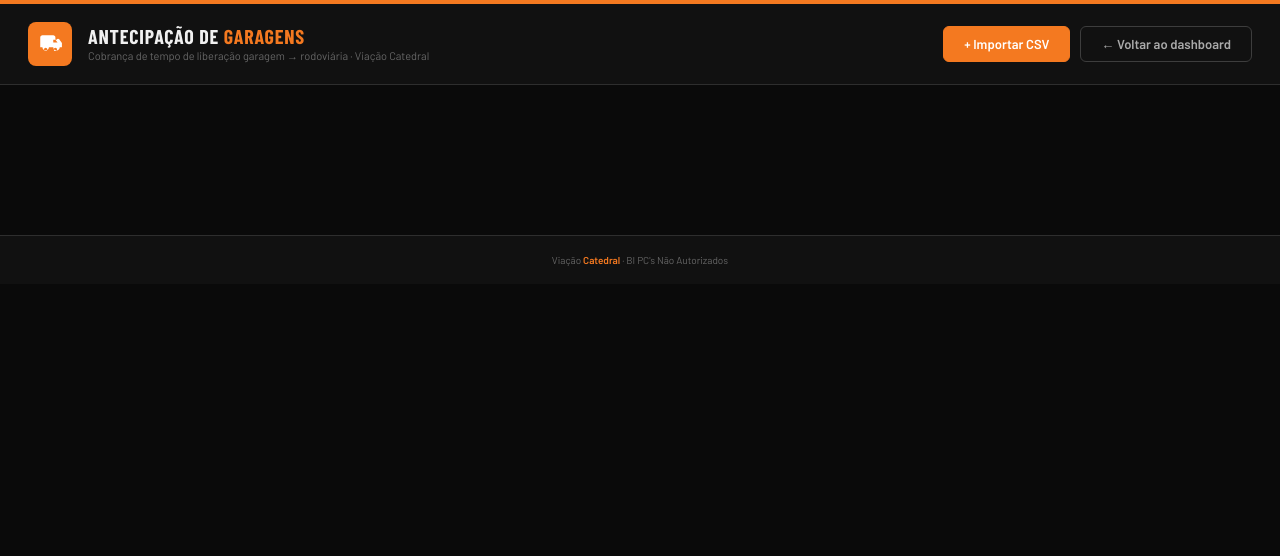
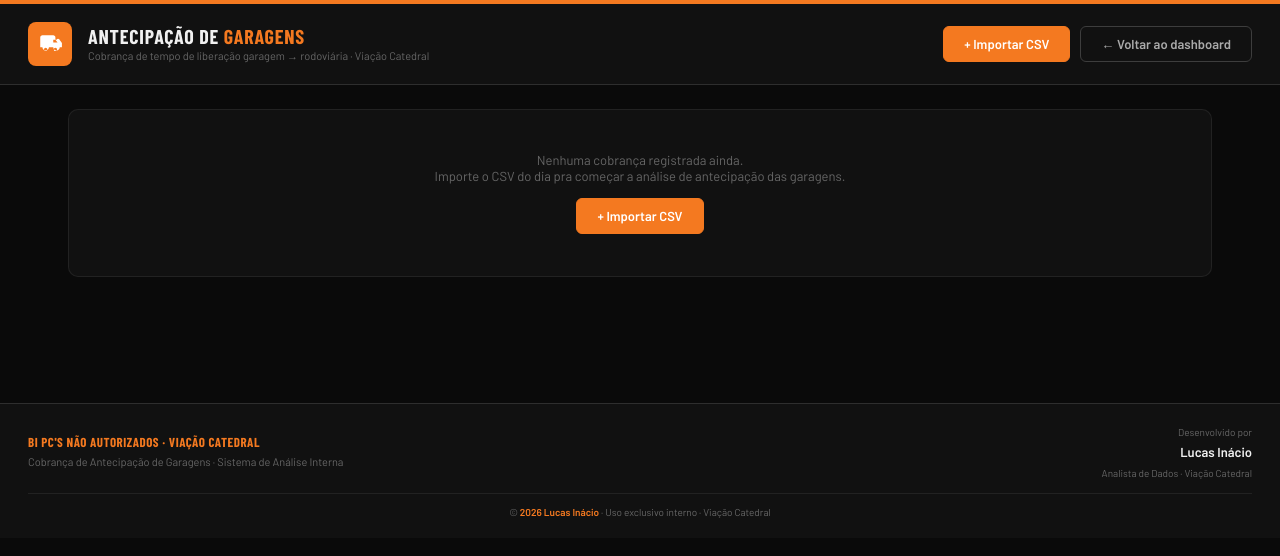
Before and after one commit to luc118i/BI-PC-NAO-AUTORIZADO, a plain HTML site: page tempo_antecipacao_garagens.html in a window 1280 px wide. Drawn offline with nearby package versions, Linux system fonts and the light colour scheme.

Commit message:
style(antecipacao-garagens): rodapé no padrão das demais telas + aviso de carregamento
- Rodapé trocado pra usar o mesmo markup/CSS de index.html e
  tempo_permanencia.html (footer-inner com marca + descrição à
  esquerda, "Desenvolvido por Lucas Inácio" à direita, divisor, copy
  com ano dinâmico) — antes era só uma linha simples, destoando das
  outras telas.
- Novo aviso "Carregando dados da planilha..." (spinner) logo ao abrir
  a tela, enquanto a aba Garagens + o Historico_antecipacao carregam —
  antes ficava tudo em branco por 1-2s sem nenhuma pista de que algo
  estava acontecendo.
- Se depois de carregar não existir nenhuma cobrança no histórico
  ainda (planilha nova), mostra um estado vazio amigável convidando a
  importar o CSV do dia, em vez de deixar a tela sem nada.

```diff
--- a/tempo_antecipacao_garagens.html
+++ b/tempo_antecipacao_garagens.html
@@ -282,7 +282,13 @@
       .hist-tom.cobranca { background: rgba(224,80,80,0.15); color: var(--vermelho); }
       .hist-tom.informativo { background: var(--laranja3); color: var(--laranja); }
 
-      footer { background: var(--preto2); border-top: 1px solid var(--borda2); padding: 18px 28px; margin-top: 8px; }
+      footer { background: var(--preto2); border-top: 1px solid var(--borda2); padding: 20px 28px; margin-top: 8px; }
+      .footer-inner { display: flex; justify-content: space-between; align-items: center; flex-wrap: wrap; gap: 10px; }
+      .footer-left { font-size: 11px; color: var(--texto3); line-height: 1.7; }
+      .footer-left strong { color: var(--texto2); font-weight: 600; }
+      .footer-brand { font-family: "Barlow Condensed", sans-serif; font-size: 13px; font-weight: 700; color: var(--laranja); letter-spacing: 0.04em; text-transform: uppercase; }
+      .footer-right { font-size: 10px; color: var(--texto3); text-align: right; line-height: 1.6; }
+      .footer-divider { height: 1px; background: var(--borda); margin: 12px 0; }
       .footer-copy { font-size: 10px; color: var(--texto3); text-align: center; }
       .footer-copy span { color: var(--laranja); font-weight: 600; }
     </style>
@@ -310,6 +316,28 @@
     </header>
 
     <div class="main">
+      <!-- ── Aviso de carregamento inicial — some assim que a aba
+           Garagens + o Historico_antecipacao terminam de carregar (ver
+           _bootConcluidoAG). Sem isso a tela ficava em branco por 1-2s
+           parecendo travada. ────────────────────────────────────── -->
+      <div class="card" id="agBootLoading">
+        <div class="estado-vazio"><span class="det-spinner"></span> Carregando dados da planilha...</div>
+      </div>
+
+      <!-- ── Estado vazio — só aparece depois do carregamento inicial, se
+           não existir nenhuma cobrança no Historico_antecipacao ainda
+           (planilha nova/sem uso). Convida a importar o CSV do dia em vez
+           de deixar a tela sem nenhuma pista do que fazer. ──────────── -->
+      <div class="card hidden" id="agEmptyState">
+        <div class="estado-vazio">
+          Nenhuma cobrança registrada ainda.<br>
+          Importe o CSV do dia pra começar a análise de antecipação das garagens.
+          <div style="margin-top:14px">
+            <button class="btn btn-primary" onclick="document.getElementById('agFileInput').click()">+ Importar CSV</button>
+          </div>
+        </div>
+      </div>
+
       <!-- ── Histórico de Cobranças (Historico_antecipacao) — carrega
            sozinho ao abrir a tela, não depende de importar CSV nenhum;
            é só o registro do que já foi cobrado até hoje. ────────── -->
@@ -592,8 +620,22 @@
       </div>
     </div>
 
+    <!-- FOOTER (mesmo padrão de index.html/tempo_permanencia.html) -->
     <footer>
-      <p class="footer-copy">Viação <span>Catedral</span> · BI PC's Não Autorizados</p>
+      <div class="footer-inner">
+        <div class="footer-left">
+          <div class="footer-brand">BI PC's Não Autorizados · Viação Catedral</div>
+          <div>Cobrança de Antecipação de Garagens · Sistema de Análise Interna</div>
+          <div id="footerPeriodo" style="margin-top:2px"></div>
+        </div>
+        <div class="footer-right">
+          <div>Desenvolvido por</div>
+          <div style="color:var(--texto);font-weight:600;font-size:13px;margin:2px 0">Lucas Inácio</div>
+          <div>Analista de Dados · Viação Catedral</div>
+        </div>
+      </div>
+      <div class="footer-divider"></div>
+      <div class="footer-copy">© <span id="anoAtual"></span> <span>Lucas Inácio</span> · Uso exclusivo interno · Viação Catedral</div>
     </footer>
 
     <script>
@@ -631,12 +673,29 @@
 
       var webAppBaseUrl = "";
       window.onload = function () {
+        document.getElementById("anoAtual").textContent = new Date().getFullYear();
         if (window.google && google.script && google.script.run) {
           google.script.run.withSuccessHandler(function (url) { webAppBaseUrl = url; }).getWebAppUrl();
         }
-        _carregarGaragens();
-        _carregarHistoricoAG();
+        _carregarGaragens(_bootConcluidoAG);
+        _carregarHistoricoAG(_bootConcluidoAG);
       };
+
+      // Carregamento inicial (aba Garagens + Historico_antecipacao) — a
+      // tela ficava em branco por 1-2s antes disso terminar, sem nenhum
+      // aviso, parecendo travada. Mostra um "carregando" amigável até as
+      // 2 chamadas terminarem (sucesso ou falha, tanto faz); se depois
+      // disso não tiver nenhuma cobrança no histórico, troca por um
+      // convite pra importar o CSV do dia, em vez de deixar tudo vazio.
+      var _bootPendentesAG = 2;
+      function _bootConcluidoAG() {
+        _bootPendentesAG--;
+        if (_bootPendentesAG > 0) return;
+        document.getElementById("agBootLoading").classList.add("hidden");
+        if (!_historicoAG.length) {
+          document.getElementById("agEmptyState").classList.remove("hidden");
+        }
+      }
 
       // ═══════════════════════════════════════════════════════════
       //  Histórico de Cobranças (Historico_antecipacao) — carrega sozinho
@@ -645,20 +704,22 @@
       // ═══════════════════════════════════════════════════════════
       var _historicoAG = [];
 
-      function _carregarHistoricoAG() {
-        if (!(window.google && google.script && google.script.run)) return;
+      function _carregarHistoricoAG(cb) {
+        if (!(window.google && google.script && google.script.run)) { if (cb) cb(); return; }
         google.script.run
           .withSuccessHandler(function (json) {
             try { _historicoAG = JSON.parse(json || "[]"); } catch (e) { _historicoAG = []; }
-            if (!_historicoAG.length) return; // nada cobrado ainda — card fica escondido
+            if (_historicoAG.length) {
               document.getElementById("histCard").classList.remove("hidden");
               document.getElementById("kHistTotal").textContent = _historicoAG.length;
               document.getElementById("kHistGaragens").textContent = new Set(_historicoAG.map(function (r) { return r.garagem; })).size;
               document.getElementById("kHistCobranca").textContent = _historicoAG.filter(function (r) { return r.tomMensagem === "Cobrança"; }).length;
               document.getElementById("kHistSemJustificativa").textContent = _historicoAG.filter(function (r) { return !r.justificativa; }).length;
               _renderHistoricoFiltradoAG();
+            }
+            if (cb) cb();
           })
-          .withFailureHandler(function (err) { console.error("[getHistoricoAntecipacao] falhou:", err); })
+          .withFailureHandler(function (err) { console.error("[getHistoricoAntecipacao] falhou:", err); if (cb) cb(); })
           .getHistoricoAntecipacao();
       }
 
@@ -1491,6 +1552,7 @@
       }
 
       function _renderResultadoAG(resultado) {
+        document.getElementById("agEmptyState").classList.add("hidden");
         var statusEl = document.getElementById("agStatus");
         _semDadosAG = resultado.semDados;
         _emTransitoAG = resultado.emTransito;
```
Lines whose indentation alone changed are shown as unchanged.
